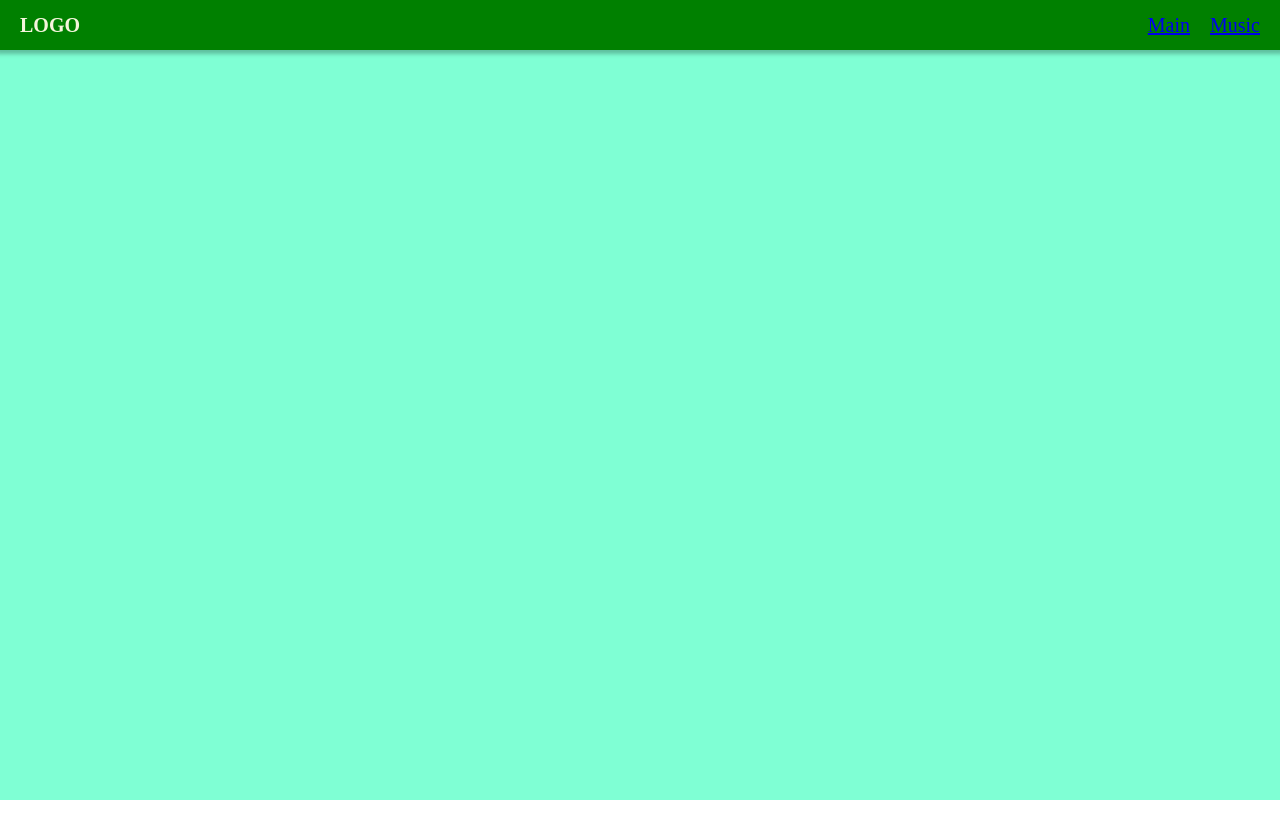
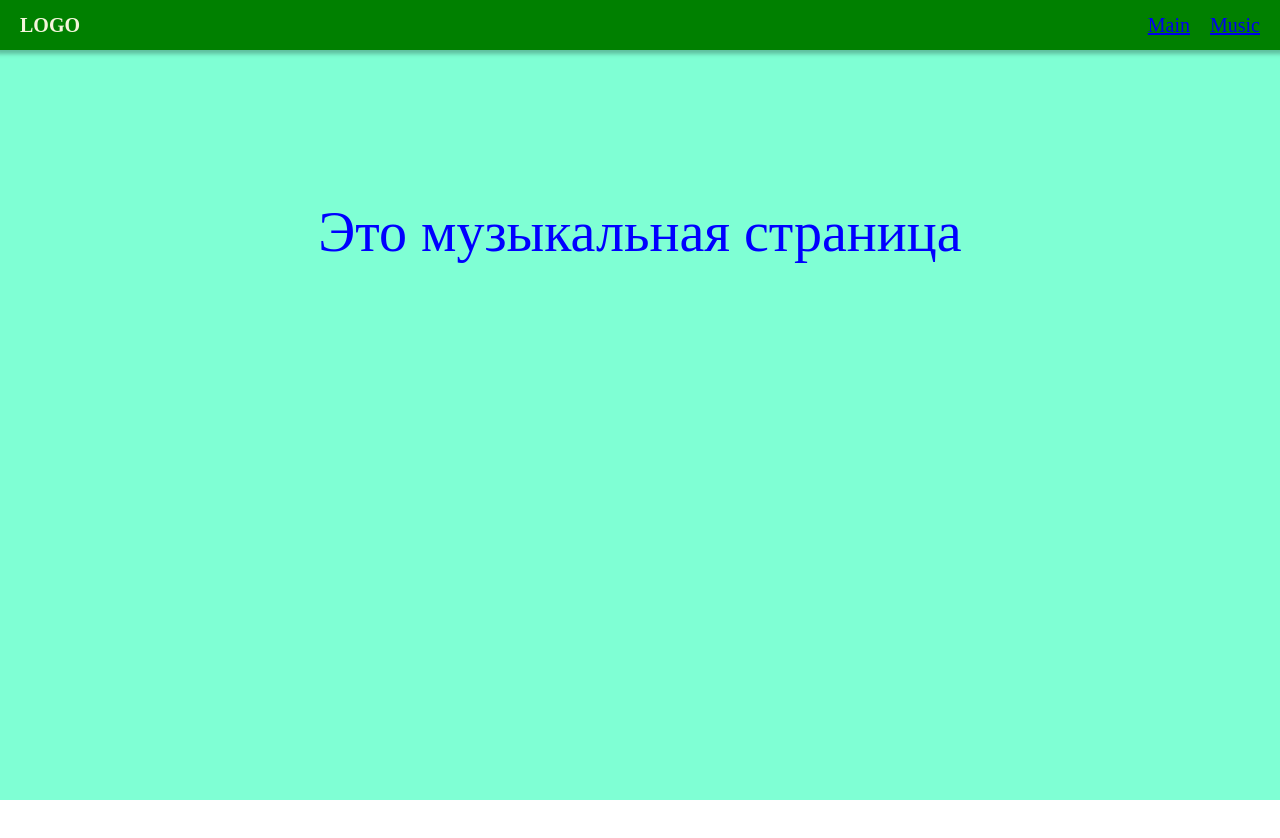
Before and after one commit to AlexanderK-coder/react_anton, a React (Create React App) app: page /music in a window 1280 px wide. Shown: the top 838 px of the page. Before the commit the page ends 800 px from the top, so only its background shows below. Built offline with nearby package versions, Linux system fonts and the light colour scheme.

Commit message:
Links_fin

```diff
--- a/src/App.js
+++ b/src/App.js
@@ -17,8 +17,8 @@ function App() {
           <Header />
 
           <Routes>
-            <Route exact path="/" element={Main} />
-            <Route path="/music" element={Music} />
+            <Route exact path="/" element={<Main />} />
+            <Route path="/music" element={<Music />} />
           </Routes>
 
           <Footer />
--- a/src/pages/music/music.css
+++ b/src/pages/music/music.css
@@ -1,4 +1,9 @@
-p {
+.music {
+  position: relative;
+  display: block;
+  width: auto;
+  height: inherit;
+  top: 200px;
   text-align: center;
   color: blue;
   font-size: 56px;
```
